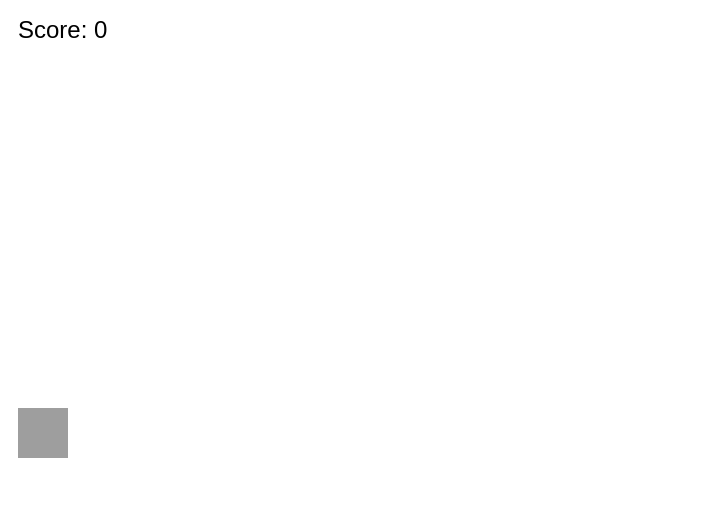
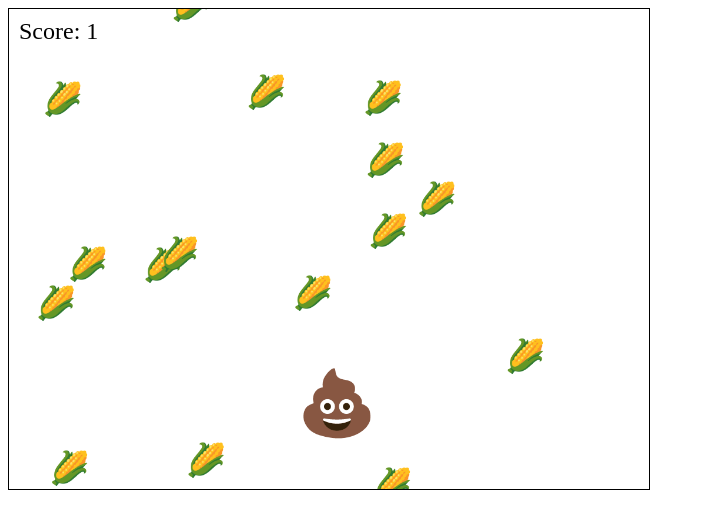
Before and after one commit to Jordan-Trimarchi/Poomojicorn, a plain HTML site: page index.html in a window 1280 px wide. Shown: the whole page, without its empty margins (0-705 px from the left). Drawn offline with Linux system fonts and the light colour scheme.

Commit message:
Update index.html

```diff
--- a/index.html
+++ b/index.html
@@ -1,72 +1,87 @@
 <!DOCTYPE html>
-<html>
+<html lang="en">
   <head>
-    <title>Poop Emoji Collects Corn</title>
+    <meta charset="UTF-8" />
+    <meta name="viewport" content="width=device-width, initial-scale=1.0" />
+    <title>Poop Emoji Game</title>
+    <style>
+      canvas {
+        border: 1px solid black;
+      }
+    </style>
   </head>
   <body>
-    <canvas id="canvas" width="500" height="500"></canvas>
-
+    <canvas id="game-canvas" width="640" height="480"></canvas>
     <script>
-        const canvas = document.getElementById('canvas');
+      const canvas = document.getElementById('game-canvas');
       const ctx = canvas.getContext('2d');
 
-        // Poop emoji
-        const poopImg = new Image();
-        poopImg.src = 'https://cdn.shopify.com/s/files/1/1061/1924/products/Poop_Emoji_3a99e965-590d-44db-b674-95f434e36f67_large.png';
-        let poopX = 10;
-        let poopY = canvas.height - 100;
-        let poopWidth = 50;
-        let poopHeight = 50;
+      const poopEmoji = '💩';
+      const poopSize = 64;
+      let poopX = canvas.width / 2 - poopSize / 2;
+      let poopY = canvas.height - poopSize;
 
-        // Corn kernel
-        const cornImg = new Image();
-        cornImg.src = 'https://pngimg.com/uploads/corn/corn_PNG34995.png';
-        let cornX = Math.floor(Math.random() * (canvas.width - 50));
-        let cornY = 0;
-        let cornWidth = 50;
-        let cornHeight = 50;
       let score = 0;
+
+      let corns = [];
+
+      function spawnCorn() {
+        const cornSize = 32;
+        const cornX = Math.random() * (canvas.width - cornSize);
+        const cornY = -cornSize;
+        const cornSpeed = Math.random() * 2 + 1;
+        corns.push({ x: cornX, y: cornY, size: cornSize, speed: cornSpeed });
+      }
 
       function draw() {
         ctx.clearRect(0, 0, canvas.width, canvas.height);
-            ctx.drawImage(poopImg, poopX, poopY, poopWidth, poopHeight);
-            ctx.drawImage(cornImg, cornX, cornY, cornWidth, cornHeight);
-
-            // Move the corn kernel downwards
-            cornY += 3;
-
-            // Check if the poop emoji and corn kernel collide
-            if (poopX < cornX + cornWidth &&
-                poopX + poopWidth > cornX &&
-                poopY < cornY + cornHeight &&
-                poopY + poopHeight > cornY) {
-                // Collision detected, reset corn kernel
-                score++;
-                cornX = Math.floor(Math.random() * (canvas.width - 50));
-                cornY = 0;
+        ctx.font = `${poopSize}px serif`;
+        ctx.fillText(poopEmoji, poopX, poopY);
+        ctx.font = '24px serif';
+        ctx.fillText(`Score: ${score}`, 10, 30);
+        for (let i = 0; i < corns.length; i++) {
+          ctx.font = `${corns[i].size}px serif`;
+          ctx.fillText('🌽', corns[i].x, corns[i].y);
+        }
       }
 
-            // Display score
-            ctx.fillStyle = '#000';
-            ctx.font = '24px Arial';
-            ctx.fillText(`Score: ${score}`, 10, 30);
-
-            requestAnimationFrame(draw);
+      function update() {
+        // Move poop
+        poopX = Math.min(Math.max(poopX, 0), canvas.width - poopSize);
+        // Move corns
+        for (let i = 0; i < corns.length; i++) {
+          corns[i].y += corns[i].speed;
+          // Check for collision
+          if (
+            corns[i].y + corns[i].size >= poopY &&
+            corns[i].x + corns[i].size >= poopX &&
+            corns[i].x <= poopX + poopSize
+          ) {
+            score++;
+            corns.splice(i, 1);
+          }
+        }
+        // Spawn new corns
+        if (Math.random() < 0.05) {
+          spawnCorn();
+        }
       }
 
-        // Move poop emoji left and right using arrow keys
+      function loop() {
+        update();
+        draw();
+        requestAnimationFrame(loop);
+      }
+
       document.addEventListener('keydown', (event) => {
-            switch (event.keyCode) {
-                case 37: // Left arrow
+        if (event.code === 'ArrowLeft') {
           poopX -= 10;
-                    break;
-                case 39: // Right arrow
+        } else if (event.code === 'ArrowRight') {
           poopX += 10;
-                    break;
         }
       });
 
-        draw();
+      loop();
     </script>
   </body>
 </html>
```
Lines whose indentation alone changed are shown as unchanged.
